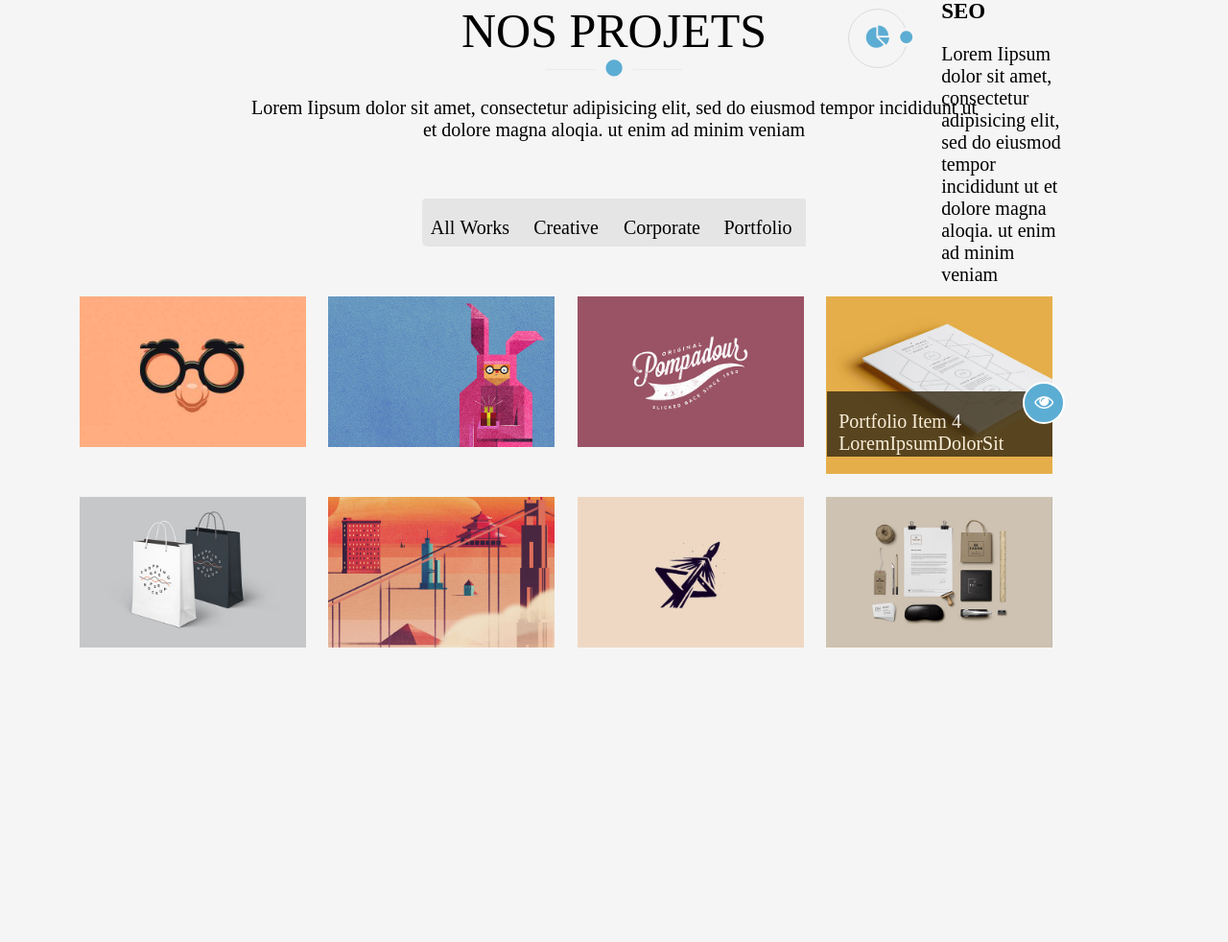
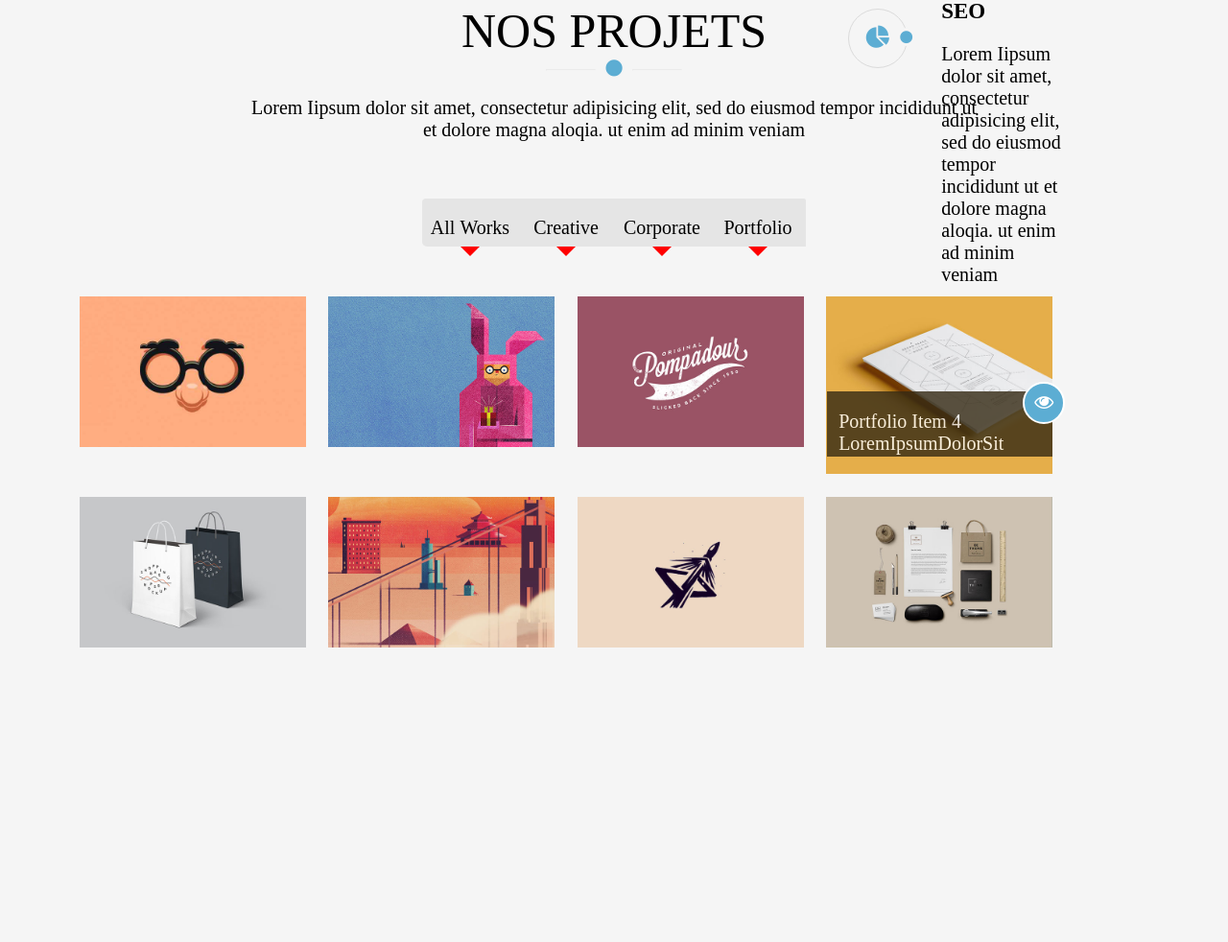
Before and after one commit to JessyBros/P1_DevWeb_Html-CSS-webagency, a PHP site: page / in a window 1280 px wide. Shown: the part 1957-2939 px from the top of the page at 96% size. Run offline with PHP 8.4, Linux system fonts and the light colour scheme.

Commit message:
Page 3 - menu - Mise en place du triangle (hover non terminé)

```diff
--- a/mission1/index.css
+++ b/mission1/index.css
@@ -237,6 +237,7 @@ html, body{
 
     }
         .rubriqueProjet:nth-child(1){
+	    position: relative;
             font-size: 20px;
             background-color:#e5e5e5;
             border-radius: 4px 0 0px 5px;
@@ -244,6 +245,7 @@ html, body{
 
         }
         .rubriqueProjet:nth-child(2), .rubriqueProjet:nth-child(3){
+	    position: relative;
             font-size: 20px;
             background-color:#e5e5e5;
             width: 100px;
@@ -251,6 +253,7 @@ html, body{
 
             }
         .rubriqueProjet:nth-child(4){
+	    position: relative;
             font-size: 20px;
             background-color:#e5e5e5;
             border-radius: 0 2px 0 0;
@@ -258,10 +261,26 @@ html, body{
             }
 
         .rubriqueProjet:nth-child(1):hover, .rubriqueProjet:nth-child(2):hover, .rubriqueProjet:nth-child(3):hover, .rubriqueProjet:nth-child(4):hover{
-            background-color:#468cad;
+	    background-color:#468cad;
             color: white;
 
         }
+	.triangle{
+	    position: absolute;
+	    width: 0;
+	    bottom: -10px;
+	    left: 50%;
+	    transform: translateX(-50%);
+	    border-style: solid;
+	    border-width: 10px 10px 0 10px;
+	    border-color: red transparent transparent transparent;
+	}
+
+	.triangle:hover{
+	    border-color: #468cad transparent transparent transparent;
+	}
+
+
 
 
     /* Les Projets-images mis en 2 lignes 4 colonnes */
--- a/mission1/index.html
+++ b/mission1/index.html
@@ -119,10 +119,10 @@
                 <p>Lorem Iipsum dolor sit amet, consectetur adipisicing elit, sed do eiusmod tempor incididunt ut <br> et dolore magna aloqia. ut enim ad minim veniam</p>
                 <br><br>
                 <nav id="conteneurRubriqueProjet">
-                    <span class="rubriqueProjet">All Works</span>
-                    <span class="rubriqueProjet">Creative</span>
-                    <span class="rubriqueProjet">Corporate</span>
-                    <span class="rubriqueProjet">Portfolio</span>
+                    <span class="rubriqueProjet">All Works<div class="triangle"> </div></span>
+                    <span class="rubriqueProjet">Creative<div class="triangle"> </div></span>
+                    <span class="rubriqueProjet">Corporate<div class="triangle"> </div></span>
+                    <span class="rubriqueProjet">Portfolio<div class="triangle"> </div></span>
                 </nav>
                 <br><br>
                 <article id="conteneurProjetImage">
```
